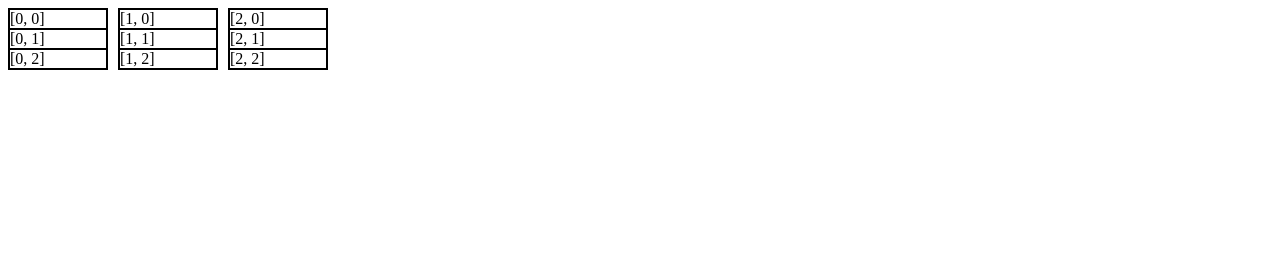
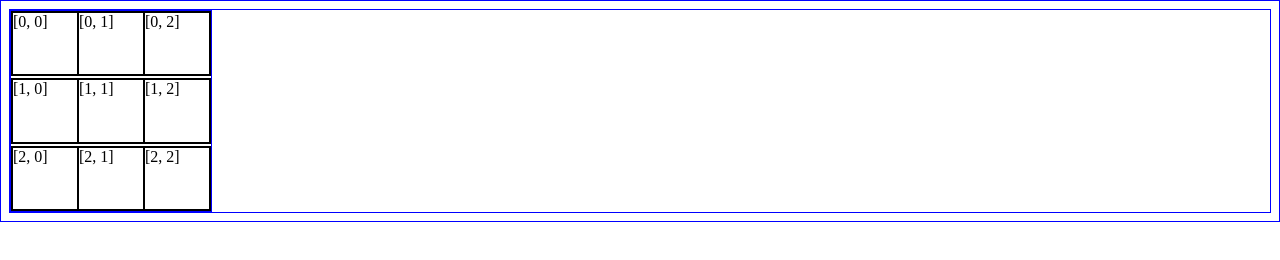
Before and after one commit to callsign-doc/Tic-tac-toe, a plain HTML site: page index.html in a window 1280 px wide. Drawn offline with Linux system fonts and the light colour scheme.

Commit message:
Render a 3x3 tic-tac-toe gameboard on the page

```diff
--- a/style.css
+++ b/style.css
@@ -1,14 +1,34 @@
-.gameContainer {
-    display: grid;
-    grid-template-columns: repeat(3, 100px);
-    grid-gap: 10px;
+/* UNIVERSAL */
+* {
+    border: 1px solid blue;
 }
-
-/* .row {
-    display: grid;
-    grid-template-columns: ();
-} */
-
 .gameContainer * {
     border: 1px solid black;
 }
+
+
+.gameContainer {
+    display: grid;
+    /* grid-template-columns: repeat(3, 1fr); */
+    grid-template-rows: repeat(3, 1fr);
+    grid-gap: 2px;
+
+    width: 200px;
+    height: 200px;
+}
+.row {
+    display: grid;
+    grid-template-columns: repeat(3, 1fr);
+}
+
+
+
+
+
+
+.grid-item {
+
+}
+.grid-item:hover {
+    background-color: orange;
+}
```
